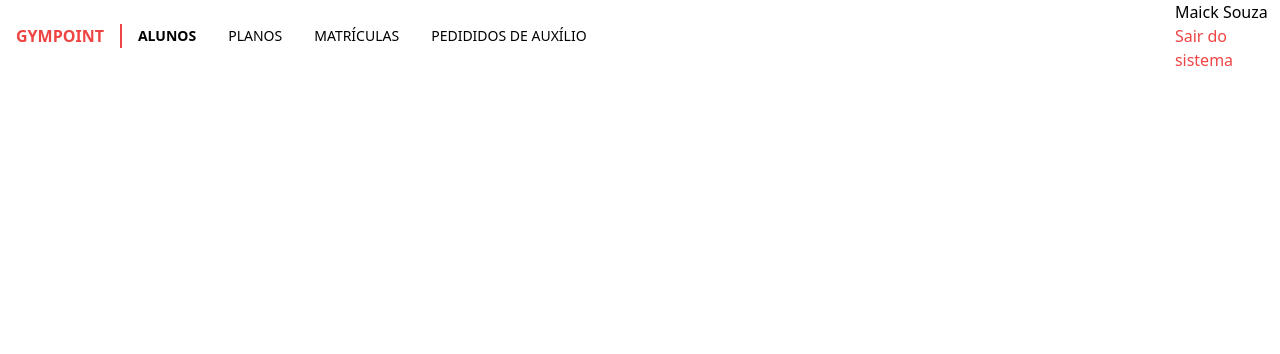
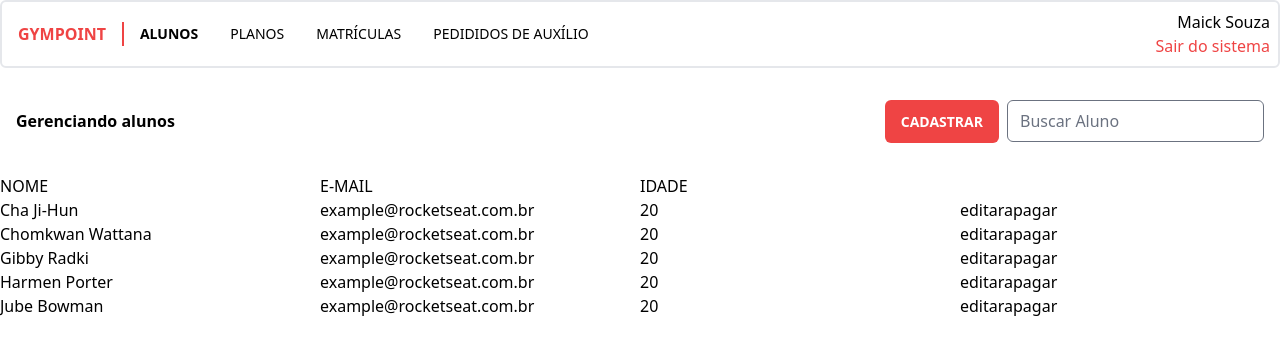
Before and after one commit to NearMaick/RocketSeat-GymPoint-2.0, a Next.js app: page /student/list in a window 1280 px wide. Shown: the top 354 px of the page. Built offline with nearby package versions, Linux system fonts and the light colour scheme.

Commit message:
styles(web): studentslist #1

```diff
--- a/src/components/Header.tsx
+++ b/src/components/Header.tsx
@@ -1,6 +1,6 @@
 export function Header() {
   return (
-    <header className='flex items-center justify-between'>
+    <header className='border-2 rounded-md flex items-center justify-between'>
       <div className=' w-full flex'>
         <h1 className='px-4 text-red-500 font-bold'>GYMPOINT</h1>
         <div className='border-l-2 border-l-red-500 flex items-center '>
@@ -19,7 +19,7 @@ export function Header() {
         </div>
       </div>
 
-      <div className='flex flex-col '>
+      <div className='p-2 w-56 flex flex-col items-end'>
         <h4>Maick Souza</h4>
         <p className='text-red-500'>Sair do sistema</p>
       </div>
--- a/src/pages/student/list.tsx
+++ b/src/pages/student/list.tsx
@@ -1,9 +1,52 @@
 import { Header } from "../../components/Header";
+
+const studentsData = [
+  { name: "Cha Ji-Hun", email: "example@rocketseat.com.br", age: 20 },
+  { name: "Chomkwan Wattana", email: "example@rocketseat.com.br", age: 20 },
+  { name: "Gibby Radki", email: "example@rocketseat.com.br", age: 20 },
+  { name: "Harmen Porter", email: "example@rocketseat.com.br", age: 20 },
+  { name: "Jube Bowman", email: "example@rocketseat.com.br", age: 20 },
+];
 
 export default function StudentList() {
   return (
     <>
       <Header />
+      <section className='flex items-center justify-between p-4'>
+        <div>
+          <h4 className='font-bold'>Gerenciando alunos</h4>
+        </div>
+        <div>
+          <a
+            className='font-bold bg-red-500 text-sm text-white px-4 py-3 mx-2 rounded-md '
+            href=''>
+            CADASTRAR
+          </a>
+          <input
+            className='rounded-md my-4'
+            type='text'
+            placeholder='Buscar Aluno'
+          />
+        </div>
+      </section>
+      <section>
+        <div className='grid grid-cols-4'>
+          <p>NOME</p>
+          <p>E-MAIL</p>
+          <p>IDADE</p>
+        </div>
+        {studentsData.map((student) => (
+          <div className='grid grid-cols-4'>
+            <p>{student.name}</p>
+            <p>{student.email}</p>
+            <p>{student.age}</p>
+            <div>
+              <a href=''>editar</a>
+              <a href=''>apagar</a>
+            </div>
+          </div>
+        ))}
+      </section>
     </>
   );
 }
```
